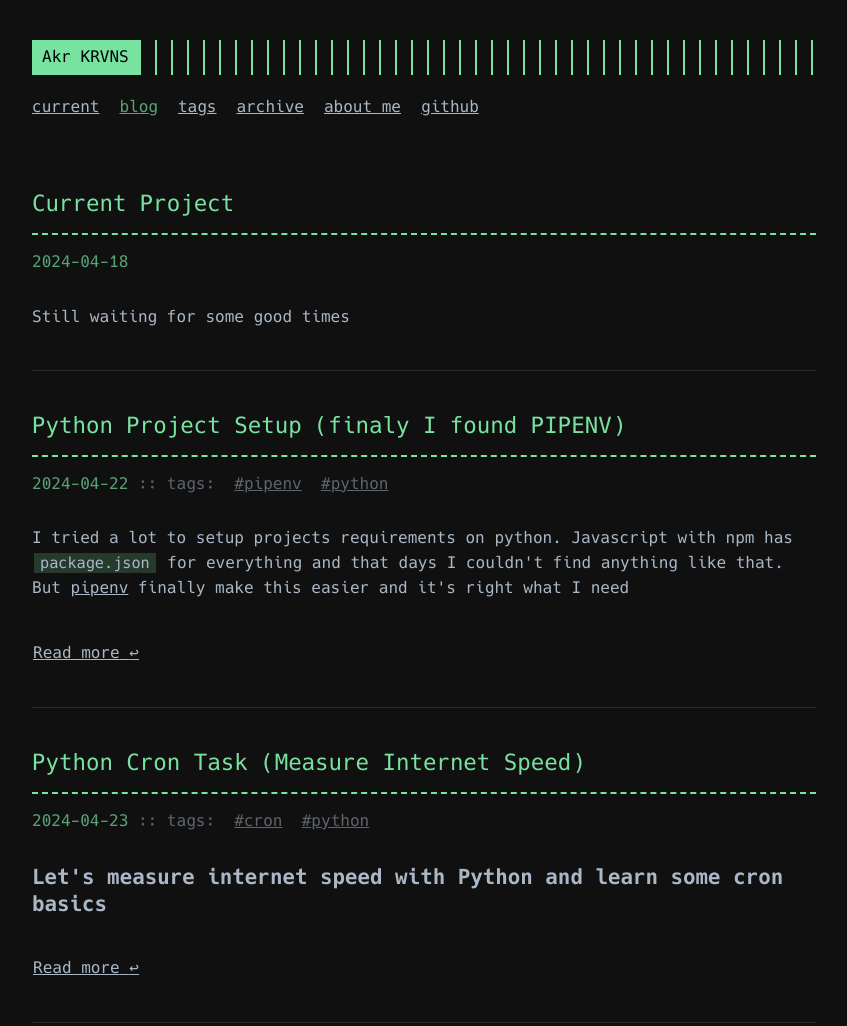
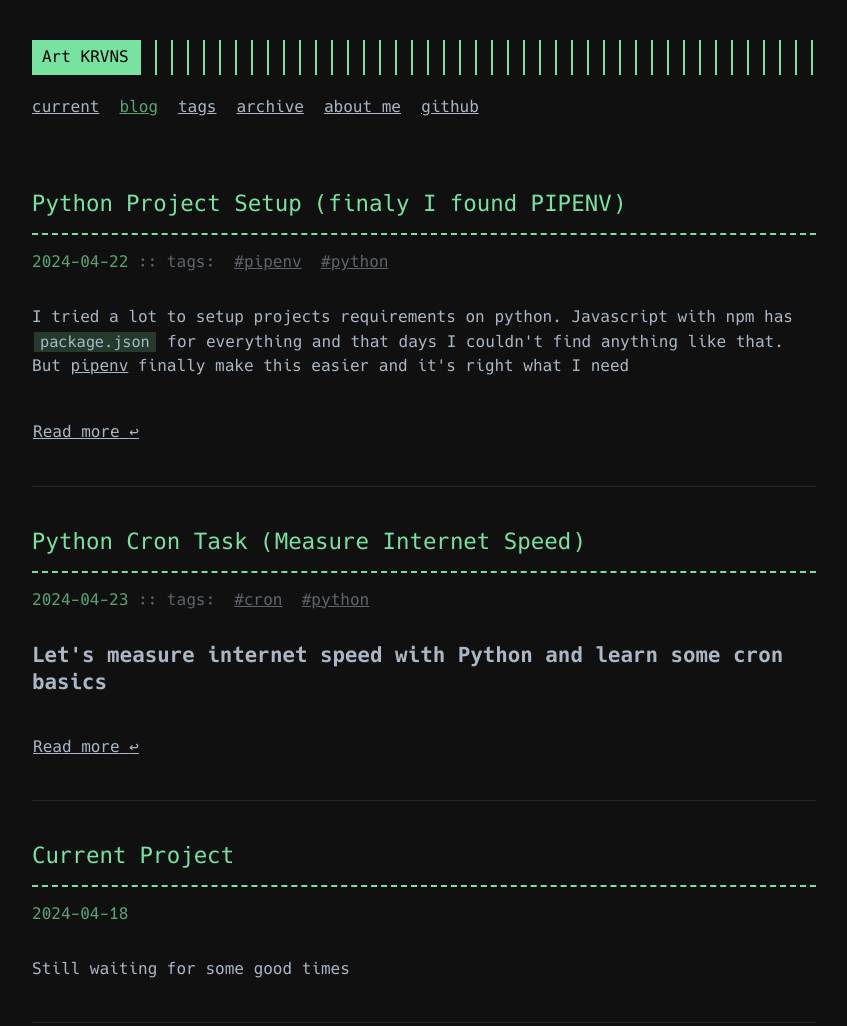
Before and after one commit to Kryvonis/kryvonis.github.io, a plain HTML site: page index.html in a window 1280 px wide. Shown: the top 1026 px of the page, without its empty margins (216-1063 px from the left). Drawn offline with Linux system fonts and the light colour scheme.

Commit message:
Logo name

```diff
--- a/index.html
+++ b/index.html
@@ -42,7 +42,7 @@
                 <a href="https://kryvonis.github.io" style="text-decoration: none;">
                     <div class="logo">
 
-                            Akr KRVNS
+                            Art KRVNS
 
                     </div>
                 </a>
@@ -75,27 +75,6 @@
     <div class="content">
 
         <div class="posts">
-                <div class="post on-list">
-
-    <h1 class="post-title"><a href="https://kryvonis.github.io/current/">Current Project</a></h1>
-    <div class="post-meta-inline">
-
-    <span class="post-date">
-            2024-04-18
-        </span>
-
-    </div>
-
-
-
-
-                    <div class="post-content">
-            <p>Still waiting for some good times </p>
-
-        </div>
-
-                </div>
-
                 <div class="post on-list">
 
     <h1 class="post-title"><a href="https://kryvonis.github.io/pipenv/">Python Project Setup (finaly I found PIPENV)</a></h1>
@@ -165,6 +144,27 @@
 
 
                 </div>
+
+                <div class="post on-list">
+
+    <h1 class="post-title"><a href="https://kryvonis.github.io/current/">Current Project</a></h1>
+    <div class="post-meta-inline">
+
+    <span class="post-date">
+            2024-04-18
+        </span>
+
+    </div>
+
+
+
+
+                    <div class="post-content">
+            <p>Still waiting for some good times </p>
+
+        </div>
+
+                </div>
             <div class="pagination">
                 <div class="pagination__buttons"></div>
             </div>
```
Also changed, not shown: 404.html (+1 -1 lines), about/index.html (+1 -1 lines), archive/index.html (+7 -7 lines), current/index.html (+1 -1 lines), pipenv/index.html (+1 -1 lines), python-cron/index.html (+1 -1 lines), tags/cron/index.html (+1 -1 lines), tags/index.html (+1 -1 lines), tags/pipenv/index.html (+1 -1 lines), tags/python/index.html (+1 -1 lines).
